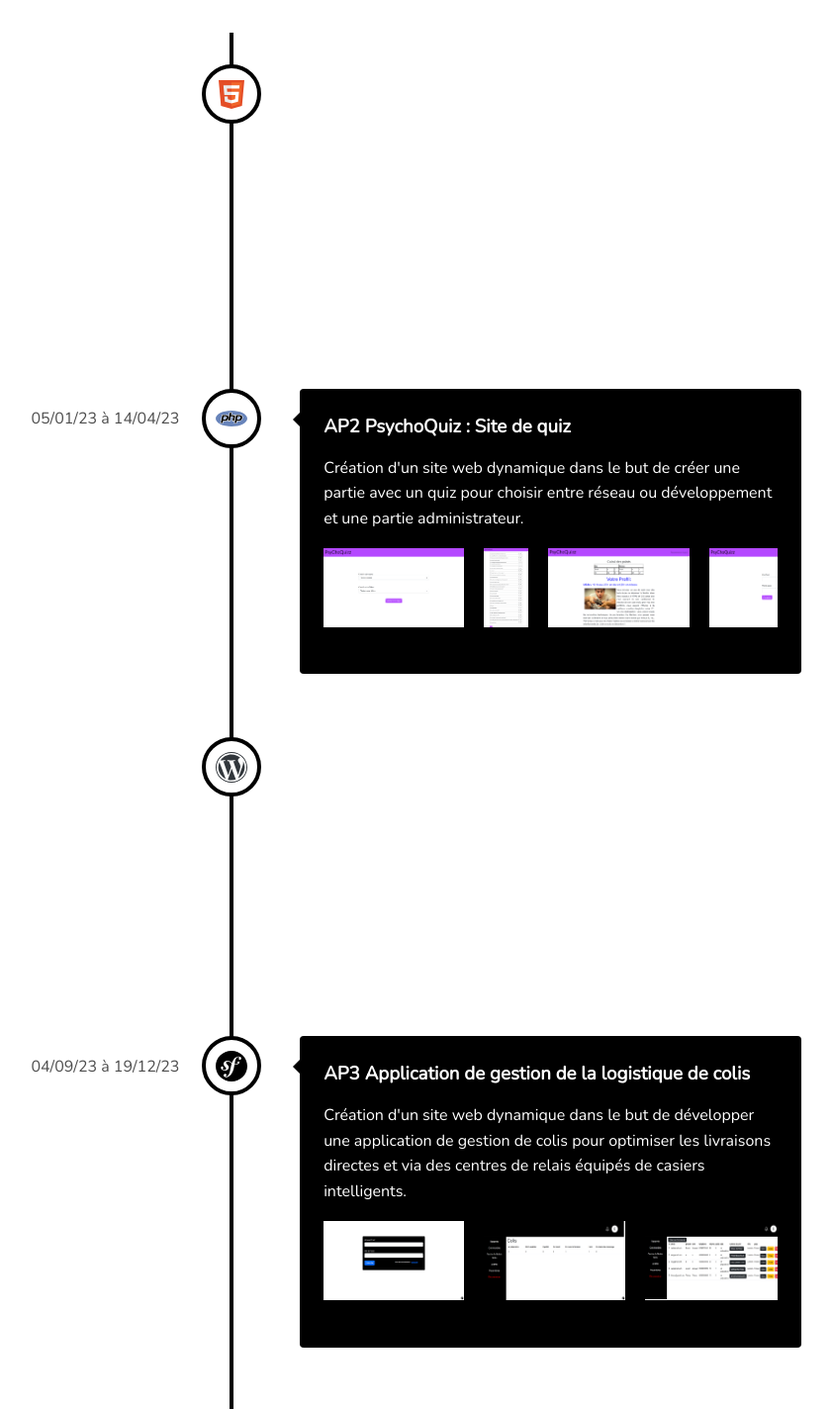
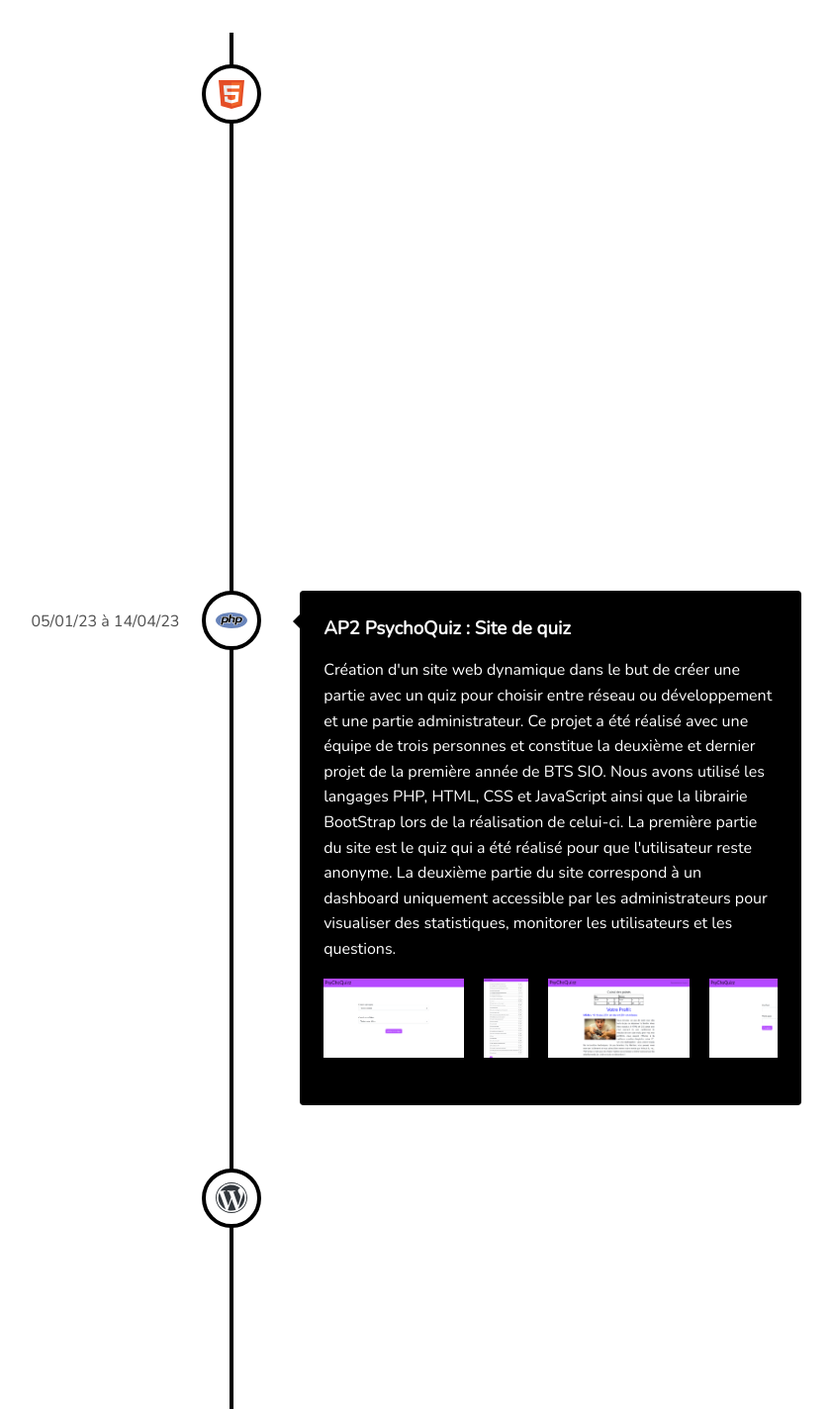
Before and after one commit to EwennAnsquer/portfolio, a React (Vite) app: page / in a window 1280 px wide. Shown: the part 1760-3184 px from the top of the page at 99% size, without its empty margins (406-1247 px from the left). Built offline with nearby package versions, Linux system fonts and the light colour scheme.

Commit message:
ajout de plus de detail dans les descriptions

```diff
--- a/src/components/timeline/timeline.jsx
+++ b/src/components/timeline/timeline.jsx
@@ -44,28 +44,12 @@ export default function Timeline() {
         >
           <h3 className="vertical-timeline-element-title">AP1 : Site internet des métiers</h3>
           <p>
-            Création d'un site web statique de manière individuel dans le but de présenter un métier de l'informatique.
+            Création d'un site web statique de manière individuelle dans le but de présenter un métier de l'informatique. Pour ce projet, j'ai utilisé des langages web comme HTML, CSS et JavaScript et a été réalisé pendant la première année de BTS SIO. Pour ce projet, j'ai choisi le métier de développer front-end, car développer des sites internet a toujours été une activité que j'ai beaucoup réalisé ces dernières années. J'ai choisi de partir sur un thème clair et j'ai choisi une couleur principale que j'ai déclinée en plusieurs variantes et j'ai ensuite réalisé le reste avec du noir ou du blanc.
           </p>
           <Galery>
             <img src={imgAp1} className='imgGalery' style={{aspectRatio: "9/16"}} alt="image du projet Site internet des métiers" title="image du projet Site internet des métiers"/>
           </Galery>
         </VerticalTimelineElement>
-        {/* <VerticalTimelineElement
-          className='vertical-timeline-element--work date'
-          iconStyle={{ background: '#fff', boxShadow: 'none', display: "flex", justifyContent: "center", alignItems: "center", border: "4px solid black"}}
-          icon={<HTMLIcon width={30}/>}
-          date='10/11/22 à 16/12/22'
-          contentArrowStyle={{ borderRight: '7px solid #000' }}
-          contentStyle={{backgroundColor: "#000", color: "#fff", boxShadow: "none"}}
-          dateClassName={ "date" }
-        >
-          <h3 className="vertical-timeline-element-title">AP1 regroupement de tous les Sites internet des métiers</h3>
-          <p>
-            Création d'un site web statique en groupe dans le but de regrouper tous les sites web de tous les groupes de la classe de BTS SIO pour les visionner et les trier par catégorie.
-          </p>
-          <Galery>
-          </Galery>
-        </VerticalTimelineElement> */}
         <VerticalTimelineElement
           className='vertical-timeline-element--work date'
           iconStyle={{ background: '#fff', boxShadow: 'none', display: "flex", justifyContent: "center", alignItems: "center", border: "4px solid black"}}
@@ -77,7 +61,7 @@ export default function Timeline() {
         >
           <h3 className="vertical-timeline-element-title">AP2 PsychoQuiz : Site de quiz </h3>
           <p>
-            Création d'un site web dynamique dans le but de créer une partie avec un quiz pour choisir entre réseau ou développement et une partie administrateur.
+            Création d'un site web dynamique dans le but de créer une partie avec un quiz pour choisir entre réseau ou développement et une partie administrateur. Ce projet a été réalisé avec une équipe de trois personnes et constitue la deuxième et dernier projet de la première année de BTS SIO. Nous avons utilisé les langages PHP, HTML, CSS et JavaScript ainsi que la librairie BootStrap lors de la réalisation de celui-ci. La première partie du site est le quiz qui a été réalisé pour que l'utilisateur reste anonyme. La deuxième partie du site correspond à un dashboard uniquement accessible par les administrateurs pour visualiser des statistiques, monitorer les utilisateurs et les questions.
           </p>
           <Galery>
             <img src={imgAccueilAp2} className='imgGalery' style={{aspectRatio: "16/9"}} alt="image de l'accueil du projet PshychoQuiz" title="image de l'accueil du projet PshychoQuiz" />
@@ -99,7 +83,7 @@ export default function Timeline() {
         >
           <h3 className="vertical-timeline-element-title">Stage Première Année : Jérôme Perrot</h3>
           <p>
-            Apprentissage et création de pages wordpress.
+            Apprentissage et création de pages WordPress. Ce stage a été réalisé avec un entrepreneur indépendant du nom de Jérôme Perrot. Le stage a été effectué en distanciel. Durant le stage, j'ai commencé par me former sur WordPress en suivant des tutos sur le site officiel de WordPress destiné à m'apprendre les bases. Puis j'ai appris la création de plugin pour WordPress en PHP et React. Par la suite, j'ai appris utiliser le thème WordPress Divi qui est constructeur de pages visuel avec de nombreuses fonctionnalités de personnalisation pour la conception de sites web.
           </p>
           <Galery>
             <img src={soleilAlpha1} className='imgGalery' style={{aspectRatio: "9/16"}} alt="image d'une page fait avec le builder Divi" title="image d'une page fait avec le builder Divi" />
@@ -118,7 +102,7 @@ export default function Timeline() {
         >
           <h3 className="vertical-timeline-element-title">AP3 Application de gestion de la logistique de colis</h3>
           <p>
-            Création d'un site web dynamique dans le but de développer une application de gestion de colis pour optimiser les livraisons directes et via des centres de relais équipés de casiers intelligents.
+            Création d'un site web dynamique dans le but de développer une application de gestion de colis pour optimiser les livraisons directes et via des centres de relais équipés de casiers intelligents. Le projet a été réalisé par une équipe de trois personnes et constitue le premier projet de la deuxième année de BTS SIO. Pour mener à bien ce projet, nous avons utilisé les langages HTML, CSS avec la librairie BootStrap, JavaScript et PHP avec le framework Symphony. Le site est sous la forme d'un dashboard permettant de voir des statistiques, de visualiser des données sur les différents colis, commandes, clients, et centre de relais colis et villes avec une map interactive. Le site comporte aussi une section paramètre ainsi qu'une section notifications pour les notifications in-app.
           </p>
           <Galery>
             <img src={imgLoginAp3} className='imgGalery' style={{aspectRatio: "16/9"}} alt="image de l'accueil du projet PshychoQuiz" title="image de l'accueil du projet PshychoQuiz" />
```
